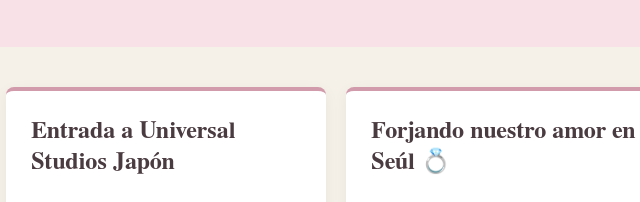
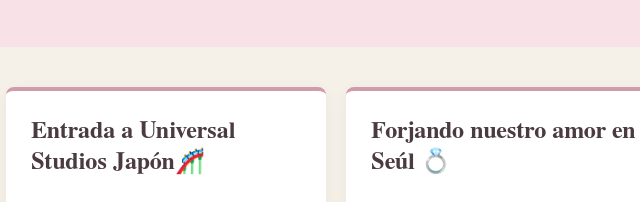
Before and after one commit to camilayalvaro/Lista-de-novios, a plain HTML site: page index.html in a window 1280 px wide. Shown: the part 975-1177 px from the top of the page, 134-774 px from the left. Drawn offline with Linux system fonts and the light colour scheme.

Commit message:
Update index.html

```diff
--- a/index.html
+++ b/index.html
@@ -107,7 +107,7 @@
 
         <!-- Regalo 1 -->
         <div class="card">
-            <h3>Entrada a Universal Studios Japón</h3>
+            <h3>Entrada a Universal Studios Japón🎢</h3>
             <p>Un día para recorrer Universal Studios Japón, disfrutar de sus atracciones, conocer Super Nintendo World y descubrir todo lo que el parque tiene para ofrecer.</p>
             <div class="price">$100.000 CLP</div>
             <a href="https://mpago.la/1YCVS11" target="_blank" class="btn">Aportar a esta aventura</a>
```
